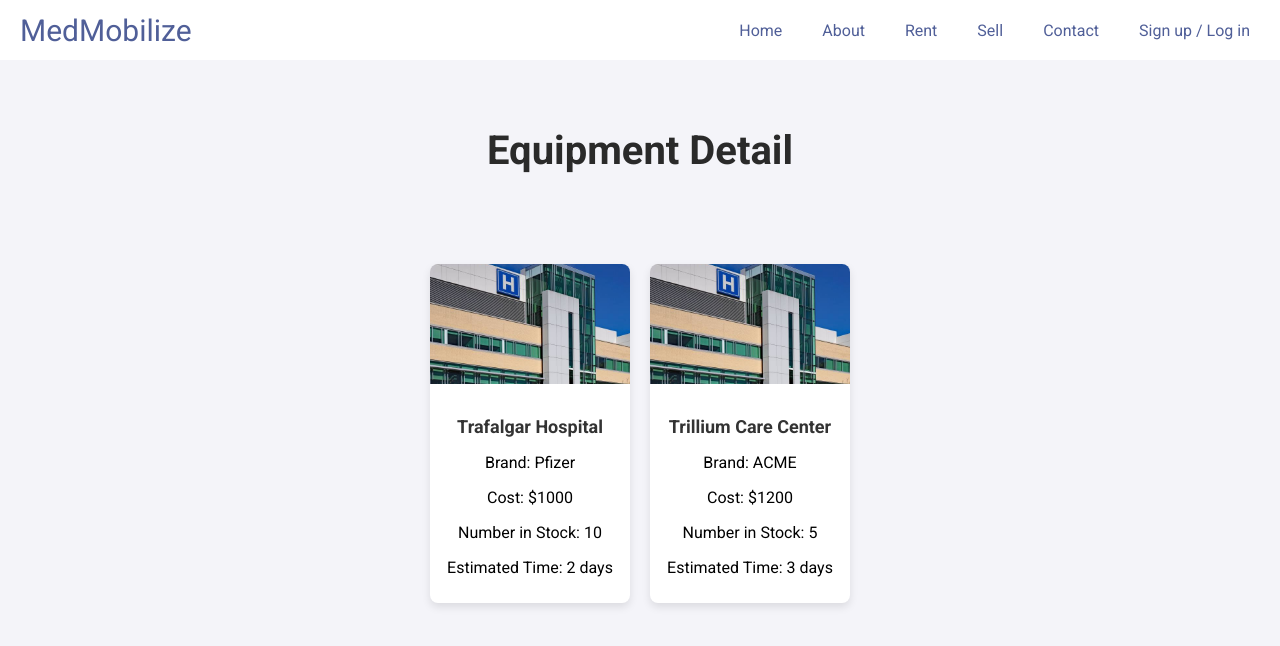
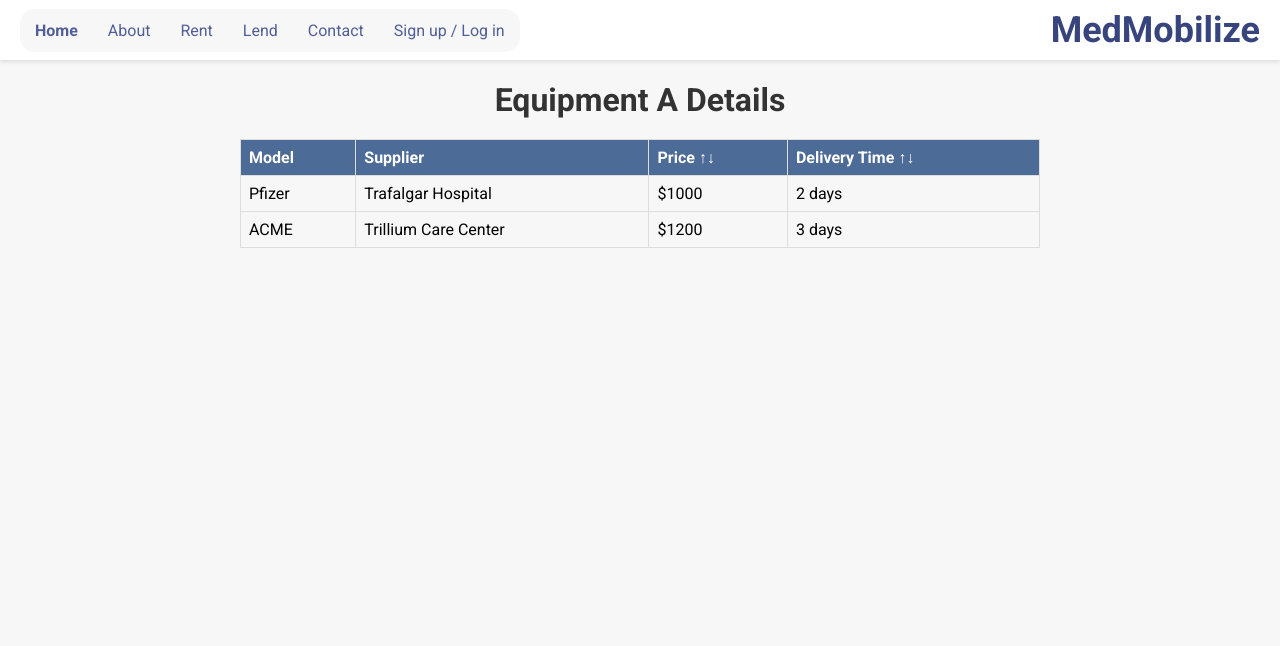
Before and after one commit to daniyalmohammed/Velocity-AgeTech-Challenge, a React (Create React App) app: page /equipment/1 in a window 1280 px wide. Shown: the top 646 px of the page. Built offline with nearby package versions, Linux system fonts and the light colour scheme.

Commit message:
done rest of pages

```diff
--- a/src/App.js
+++ b/src/App.js
@@ -5,6 +5,7 @@ import EquipmentList from './EquipmentList';
 import EquipmentDetail from './EquipmentDetail';
 import './App.css';
 import EquipmentTable from './Sell';
+import Checkout from './Checkout';
 // Import the Navbar CSS
 import './Navbar.css';
 
@@ -16,15 +17,15 @@ function App() {
       <div className="App">
         {/* Navigation Bar */}
         <nav className="navbar">
-          <Link to="/" className="navbar-brand">MedMobilize</Link>
           <div className="navbar-nav">
             <Link to="/" className="nav-item">Home</Link>
             <Link to="/about" className="nav-item">About</Link>
             <Link to="/equipment-list" className="nav-item">Rent</Link>
-            <Link to="/sell" className="nav-item">Sell</Link>
+            <Link to="/sell" className="nav-item">Lend</Link>
             <Link to="/contact" className="nav-item">Contact</Link>
             <Link to="/login" className="nav-item">Sign up / Log in</Link>
           </div>
+          <Link to="/" className="navbar-brand">MedMobilize</Link>
         </nav>
 
         {/* Main Content Area */}
@@ -34,6 +35,8 @@ function App() {
           <Route path="/equipment-list" element={<EquipmentList user={user} />} />
           <Route path="/equipment/:id" element={<EquipmentDetail />} />
           <Route path="/sell" element={<EquipmentTable/>} />
+          <Route path="/checkout" element={<Checkout/>} />
+
           {/* Add more routes here as needed */}
         </Routes>
       </div>
--- /dev/null
+++ b/src/Checkout.css
@@ -0,0 +1,87 @@
+.checkout-container {
+    max-width: 600px;
+    margin: 30px auto;
+    padding: 20px;
+    background: #fff;
+    border-radius: 8px;
+    box-shadow: 0 2px 4px rgba(0, 0, 0, 0.1);
+    font-family: 'Arial', sans-serif;
+  }
+
+  .checkout-container h2 {
+    color: #333;
+    text-align: center;
+    border-bottom: 1px solid #eee;
+    padding-bottom: 10px;
+    margin-bottom: 20px;
+  }
+
+  .checkout-listing h3 {
+    color: #333;
+    margin-bottom: 5px;
+  }
+
+  .checkout-listing p {
+    color: #666;
+    margin-bottom: 5px;
+  }
+
+  .quantity-selector {
+    display: flex;
+    align-items: center;
+    margin: 20px 0;
+  }
+
+  .quantity-selector label {
+    margin-right: 10px;
+  }
+
+  .quantity-selector input {
+    padding: 10px;
+    border: 1px solid #ccc;
+    border-radius: 4px;
+    width: 60px;
+  }
+
+  .summary {
+    background: #f7f7f7;
+    padding: 15px;
+    border-radius: 8px;
+    margin-bottom: 20px;
+  }
+
+  .summary-item {
+    display: flex;
+    justify-content: space-between;
+    margin-bottom: 10px;
+  }
+
+  .summary-item span {
+    font-size: 16px;
+  }
+
+  .summary-total {
+    font-weight: bold;
+  }
+
+  .total-price {
+    color: #004805;
+  }
+
+  .checkout-button {
+    width: 100%;
+    text-align: center;
+    padding: 12px 0;
+    font-size: 16px;
+    font-weight: bold;
+    color: #fff;
+    background-color: #5cb85c;
+    border: none;
+    border-radius: 4px;
+    cursor: pointer;
+    transition: background-color 0.3s ease;
+  }
+
+  .checkout-button:hover {
+    background-color: #4cae4c;
+  }
--- /dev/null
+++ b/src/Checkout.js
@@ -0,0 +1,85 @@
+import React, { useState, useEffect } from 'react';
+import { useLocation } from 'react-router-dom';
+import './Checkout.css'; // Ensure this path is correct for your project structure
+import Modal from './Modal'; // This is a modal component you might need to create
+
+// Inside your component function before return
+
+function Checkout() {
+  const location = useLocation();
+  const { listing } = location.state || {};
+  const [unitCount, setUnitCount] = useState(1);
+  const [subTotal, setSubTotal] = useState(0);
+  const [tax, setTax] = useState(0);
+  const [serviceFee, setServiceFee] = useState(0);
+  const [deliveryCharge, setDeliveryCharge] = useState(2.99); // Example delivery charge
+  const [finalPrice, setFinalPrice] = useState(0);
+
+  useEffect(() => {
+    if (listing) {
+      const unitPrice = Number(listing.price.substring(1));
+      const updatedSubTotal = unitPrice * unitCount;
+      const updatedTax = updatedSubTotal * 0.13; // 13% tax
+      const updatedServiceFee = updatedSubTotal * 0.15; // 15% service fee
+
+      setSubTotal(updatedSubTotal);
+      setTax(updatedTax);
+      setServiceFee(updatedServiceFee);
+      setFinalPrice(updatedSubTotal + updatedTax + updatedServiceFee + deliveryCharge);
+    }
+  }, [unitCount, listing]);
+
+  const handleUnitChange = (event) => {
+    const count = Math.max(1, parseInt(event.target.value, 10));
+    setUnitCount(count);
+  };
+  const [showModal, setShowModal] = useState(false);
+
+
+  return (
+    <div className="checkout-container">
+      {listing ? (
+        <>
+          <h2>Checkout</h2>
+          <div className="checkout-listing">
+            <h3>{listing.equipmentType}</h3>
+            <p>Supplier: {listing.supplier}</p>
+            <p>Price per unit: {listing.price}</p>
+            <p>Delivery Time: {listing.rentalPeriod}</p>
+            <div className="quantity-selector">
+              <label htmlFor="unitCount">Units:</label>
+              <input
+                type="number"
+                id="unitCount"
+                min="1"
+                value={unitCount}
+                onChange={handleUnitChange}
+              />
+            </div>
+            <div className="summary">
+              <div className="summary-item"><span>Subtotal</span><span>${subTotal.toFixed(2)}</span></div>
+              <div className="summary-item"><span>Delivery Fee</span><span>${deliveryCharge.toFixed(2)}</span></div>
+              <div className="summary-item"><span>Service Fee</span><span>${serviceFee.toFixed(2)}</span></div>
+              <div className="summary-item"><span>Estimated Tax</span><span>${tax.toFixed(2)}</span></div>
+              <div className="summary-total">
+                <span>Total: </span>
+                <span className="total-price">${finalPrice.toFixed(2)}</span>
+              </div>
+            </div>
+            <button className="checkout-button" onClick={() => setShowModal(true)}>Place Order</button>
+
+{showModal && (
+  <Modal onClose={() => setShowModal(false)}>
+    <p>Thank you for renting from MedMobilize, your order will arrive in {listing.rentalPeriod} business days.</p>
+  </Modal>
+)}
+          </div>
+        </>
+      ) : (
+        <p>No item selected for checkout.</p>
+      )}
+    </div>
+  );
+}
+
+export default Checkout;
--- a/src/EquipmentDetail.css
+++ b/src/EquipmentDetail.css
@@ -1,78 +1,75 @@
-@import url('https://fonts.googleapis.com/css2?family=Poppins:wght@400;600;700&display=swap');
-
-body {
-  font-family: 'Poppins', sans-serif;
+.equipment-detail {
+  font-family: 'Roboto', sans-serif;
+  width: 100%;
+  max-width: 800px; /* Adjust width as needed */
+  margin: 0 auto;
 }
 
-.equipment-list {
-  padding: 40px 20px; /* Increase padding for more space */
-  background: #f4f4f9;
-  min-height: 100vh;
+.equipment-detail .table-and-buttons {
+  display: flex;
+  align-items: flex-start;
+}
+
+.equipment-detail table {
+  margin-right: 20px;
+}
+
+.equipment-detail .rent-buttons {
   display: flex;
   flex-direction: column;
-  align-items: center; /* This will center your content horizontally */
+  padding: 0;
 }
 
-.equipment-list h1 {
-  color: rgb(42, 42, 42);
-  margin-bottom: 40px; /* Increase space between title and search bar */
-  font-size: 2.5rem; /* Make the title bigger */
+.equipment-detail .rent-button {
+  margin-bottom: 10px; /* adjust the space to align with table rows */
+  /* rest of the button styling */
 }
 
-.search-bar input {
-  border: none;
-  align-items: center;
-  width: 100%;
-  max-width: 700px;
-  margin-top: 100px;
-  margin-bottom: 400px;
-  font-size: 16px;
-  border-radius: 50px; /* Make it more rounded */
-  background-color: white;
-  box-shadow: 0 4px 8px rgba(0, 0, 0, 0.1); /* Optional: adds a subtle shadow */
+
+.equipment-detail h1 {
+  text-align: center;
+  color: #333;
+  margin-bottom: 20px;
 }
 
-.card-container {
-  display: flex;
-  flex-wrap: wrap;
-  gap: 20px;
-  justify-content: center;
-  margin-top: 50px;
+
+thead {
+  background-color: #0000FF; /* Changed to blue */
 }
 
-.card {
-  width: 200px;
-  box-shadow: 0 4px 8px rgba(0, 0, 0, 0.1);
+th, td {
+  text-align: left;
+  padding: 10px;
+  border-bottom: 1px solid #ddd;
+}
+
+th {
+  cursor: pointer; /* To indicate the headers are clickable for sorting */
+  background-color: #4D6B97;
+}
+
+th:hover {
+  background-color: #2b3b54; /* Hover effect for headers */
+}
+
+thead {
+  background-color: #4D6B97;
+  color: white;
   border-radius: 8px;
-  background: #fff;
-  transition: transform 0.2s;
+}
+
+
+th:hover,
+th .fa-sort:hover {
+  background-color: #2b3b54; /* Darken header on hover */
+}
+
+tbody tr:hover {
+  background-color: #e3e3e3; /* Darker shade on row hover for click indication */
   cursor: pointer;
 }
 
-.card:hover {
-  transform: translateY(-5px);
-  box-shadow: 0 8px 16px rgba(0, 0, 0, 0.2); /* Enhance shadow on hover for a better effect */
+/* This is to indicate that a row is clickable */
+tbody tr {
+  transition: background-color 0.3s; /* Smooth transition for hover effect */
 }
-
-.card-image {
-  width: 100%;
-  height: 120px;
-  object-fit: cover;
-  border-top-left-radius: 8px;
-  border-top-right-radius: 8px;
-}
-
-.card-content {
-  padding: 10px;
-}
-
-.card-title {
-  font-size: 18px;
-  color: #333;
-  margin-bottom: 5px;
-}
-
-.card-availability {
-  font-size: 14px;
-  color: #888;
-}
--- a/src/EquipmentDetail.js
+++ b/src/EquipmentDetail.js
@@ -1,97 +1,134 @@
-import React from 'react';
-import { useParams } from 'react-router-dom';
+import React, { useState } from 'react';
+import { useParams, useNavigate } from 'react-router-dom';
+import './EquipmentDetail.css'; // This path should be relative to your component file
+
 
 const equipmentData = [
   {
     id: '1',
-    name: 'Equipment A',
-    hospitals: [
+    equipmentType: 'Equipment A',
+    listings: [
       {
-        name: 'Trafalgar Hospital',
-        cost: '$1000',
-        stock: 10,
-        estimatedTime: '2 days',
-        brand: 'Pfizer'
+        equipmentType: 'Equipment A',
+        model: 'Pfizer',
+        count: 10,
+        price: '$1000',
+        rentalPeriod: '2 days',
+        supplier: 'Trafalgar Hospital'
       },
       {
-        name: 'Trillium Care Center',
-        cost: '$1200',
-        stock: 5,
-        estimatedTime: '3 days',
-        brand: 'ACME'
+        equipmentType: 'Equipment A',
+        model: 'ACME',
+        count: 5,
+        price: '$1200',
+        rentalPeriod: '3 days',
+        supplier: 'Trillium Care Center'
       },
     ],
   },
   {
     id: '2',
-    name: 'Equipment B',
-    hospitals: [
+    equipmentType: 'Equipment B',
+    listings: [
       {
-        name: 'Villa Italia Retirement Home',
-        cost: '$1500',
-        stock: 5,
-        estimatedTime: '3 days',
-        brand: 'Moderna'
+        equipmentType: 'Equipment A',
+        model: 'Moderna',
+        count: 5,
+        price: '$1500',
+        rentalPeriod: '3 days',
+        supplier: 'Villa Italia Retirement Home'
       },
       {
-        name: 'Melissa F. Core Lab',
-        cost: '$1300',
-        stock: 8,
-        estimatedTime: '4 days',
-        brand: 'N-22'
+        equipmentType: 'Equipment A',
+        model: 'N-22',
+        count: 8,
+        price: '$1300',
+        rentalPeriod: '4 days',
+        supplier: 'Melissa F. Core Lab'
       },
       {
-        name: 'McMaster University',
-        cost: '$1300',
-        stock: 8,
-        estimatedTime: '4 days',
-        brand: 'Johnson and Johnson'
+        equipmentType: 'Equipment A',
+        model: 'Johnson and Johnson',
+        count: 8,
+        price: '$1300',
+        rentalPeriod: '4 days',
+        supplier: 'McMaster University'
       },
     ],
   },
   {
     id: '3',
-    name: 'Equipment C',
-    hospitals: [
+    equipmentType: 'Equipment C',
+    listings: [
       {
-        name: 'Burlington Urgent Care Center',
-        cost: '$800',
-        stock: 15,
-        estimatedTime: '1 day',
-        brand: 'Therapeutics Labs'
+        equipmentType: 'Equipment A',
+        model: 'Therapeutics Labs',
+        count: 15,
+        price: '$800',
+        rentalPeriod: '1 day',
+        supplier: 'Burlington Urgent Care Center'
       },
       {
-        name: 'Juravinski Cancer Center',
-        cost: '$900',
-        stock: 20,
-        estimatedTime: '2 days',
-        brand: 'ACME'
+        equipmentType: 'Equipment A',
+        model: 'ACME',
+        count: 20,
+        price: '$900',
+        rentalPeriod: '2 days',
+        supplier: 'Juravinski Cancer Center'
       },
     ],
   },
 ];
 
+
 function EquipmentDetail() {
   const { id } = useParams();
+  const navigate = useNavigate();
   const equipment = equipmentData.find(item => item.id === id);
+  const [sortedListings, setSortedListings] = useState(equipment.listings);
+
+  const sortListings = (field) => {
+    const sorted = [...sortedListings].sort((a, b) => {
+      let valA = field === 'price' ? Number(a[field].substring(1)) : Number(a[field].split(' ')[0]);
+      let valB = field === 'price' ? Number(b[field].substring(1)) : Number(b[field].split(' ')[0]);
+
+      return valA - valB;
+    });
+    setSortedListings(sorted);
+  };
+
+  const handleRowClick = (listing) => {
+    // This will navigate to the checkout page with the clicked listing's details
+    navigate('/checkout', { state: { listing } });
+  };
 
   return (
-    <div className="equipment-list">
-      <h1>Equipment Detail</h1>
-      <div className="card-container">
-        {equipment.hospitals.map((hospital, index) => (
-          <div className="card" key={index}>
-            <img src={require("./images/hospital-image.jpg")} alt={hospital.name} className="card-image" />
-            <div className="card-content">
-              <h3 className="card-title">{hospital.name}</h3>
-              <p>Brand: {hospital.brand}</p>
-              <p>Cost: {hospital.cost}</p>
-              <p>Number in Stock: {hospital.stock}</p>
-              <p>Estimated Time: {hospital.estimatedTime}</p>
-            </div>
-          </div>
-        ))}
-      </div>
+    <div className="equipment-detail">
+      <h1>{equipment.equipmentType} Details</h1>
+      <table>
+        <thead>
+          <tr>
+            <th>Model</th>
+            <th>Supplier</th>
+            <th className="sortable" onClick={() => sortListings('price')}>
+              Price  ↑↓<i className="fa fa-sort"></i>
+            </th>
+            <th className="sortable" onClick={() => sortListings('rentalPeriod')}>
+              Delivery Time  ↑↓<i className="fa fa-sort"></i>
+            </th>
+          </tr>
+        </thead>
+        <tbody>
+          {sortedListings.map((listing, index) => (
+            <tr key={index} onClick={() => handleRowClick(listing)} className="clickable-row">
+              <td>{listing.model}</td>
+              <td>{listing.supplier}</td>
+              <td>{listing.price}</td>
+              <td>{listing.rentalPeriod}</td>
+            </tr>
+          ))}
+        </tbody>
+      </table>
     </div>
   );
 }
--- a/src/EquipmentList.css
+++ b/src/EquipmentList.css
@@ -1,12 +1,12 @@
-@import url('https://fonts.googleapis.com/css2?family=Poppins:wght@400;600;700&display=swap');
+/* Navbar.css */
+@import url('https://fonts.googleapis.com/css?family=Roboto:400,700&display=swap');
+body {
+  font-family: 'Roboto', sans-serif;
 
-body {
-  font-family: 'Poppins', sans-serif;
 }
-
 .equipment-list {
     padding: 40px 20px; /* Increase padding for more space */
-    background: #f4f4f9;
+    background: #fefefe;
     min-height: 100vh;
     display: flex;
     flex-direction: column;
@@ -19,6 +19,11 @@ body {
     font-size: 2.5rem; /* Make the title bigger */
   }
 
+  .search-bar {
+    margin-right: 400px;
+    background-color: rgb(249, 249, 249);
+  }
+
 
   .search-bar input {
     border: none;
@@ -27,11 +32,13 @@ body {
     max-width: 1000px;
     min-width: 500px;
     margin-top: 100px;
-    margin-bottom: 400px;
+    padding-bottom: 400px;
+    margin-left: 400px;
     font-size: 16px;
     border-radius: 50px; /* Make it more rounded */
-    background-color: white;
-    box-shadow: 0 4px 8px rgba(0, 0, 0, 0.1); /* Optional: adds a subtle shadow */
+    background-color: rgb(249, 249, 249);
+    outline: none;
+    font-weight:50;
   }
 
 
@@ -105,15 +112,40 @@ body {
     cursor: pointer;
   }
 
+  .dropdown-item {
+    display: flex;
+    justify-content: space-between;
+    align-items: center;
+    /* Other styles such as padding, etc. */
+  }
+
+  .item-availability {
+    font-size: 0.8em; /* Smaller text size */
+    color: grey; /* Grey text color */
+    margin-left: 8px; /* Optional: adds some space between the name and the availability */
+  }
+
+  .search-bar{
+    font-weight:700;
+  }
+
+  .search-bar,
+.dropdown {
+  font-family: 'Roboto', sans-serif;
+}
+
+  .dropdown {
+  max-height: 500px; /* Adjust this value as needed */
+  overflow-y: auto; /* This will enable scrolling if there are more than 10 items */
+}
+
+.dropdown-item {
+  height: 20px; /* Example height - adjust based on your design */
+  /* Other styles */
+}
+
   .dropdown-item:hover {
     background-color: #f6f6f6;
-  }
-
-  /* Additional styles for the input */
-  input[type="text"]:focus {
-    outline: none; /* Removes the default focus outline */
-    border-color: #a8a8a8;
-    box-shadow: 0 1px 6px 0 rgba(32,33,36,0.28);
   }
 
 
--- a/src/EquipmentList.js
+++ b/src/EquipmentList.js
@@ -37,6 +37,7 @@ function EquipmentList({ user }) {
           <input
             type="text"
             placeholder="Search products"
+            style={{ border: 'none', outline: 'none' }}
             onChange={(e) => setFilter(e.target.value)}
             onFocus={() => setShowDropdown(true)}
             onBlur={() => setTimeout(() => setShowDropdown(false), 100)} // hides dropdown when not focused
@@ -50,10 +51,12 @@ function EquipmentList({ user }) {
                     onMouseDown={() => navigate(`/equipment/${item.id}`)} // onMouseDown triggers before onBlur
                   >
                     {item.name}
+                    <span className="item-availability">{item.availability}</span>
                   </div>
                 ))}
               </div>
             )}
+
         </div>
       </div>
     </div>
--- /dev/null
+++ b/src/Modal.css
@@ -0,0 +1,19 @@
+/* Modal.css file */
+.modal-backdrop {
+    position: fixed;
+    top: 0;
+    left: 0;
+    right: 0;
+    bottom: 0;
+    background-color: rgba(0, 0, 0, 0.5);
+    display: flex;
+    justify-content: center;
+    align-items: center;
+  }
+
+  .modal-content {
+    background: white;
+    padding: 20px;
+    border-radius: 5px;
+    box-shadow: 0 2px 10px rgba(0, 0, 0, 0.1);
+  }
--- /dev/null
+++ b/src/Modal.js
@@ -0,0 +1,16 @@
+// Modal.js file
+import React from 'react';
+import './Modal.css'; // Make sure to create this CSS file for styling
+
+function Modal({ children, onClose }) {
+  return (
+    <div className="modal-backdrop">
+      <div className="modal-content">
+        {children}
+        <button onClick={onClose}>Close</button>
+      </div>
+    </div>
+  );
+}
+
+export default Modal;
--- a/src/Navbar.css
+++ b/src/Navbar.css
@@ -3,6 +3,48 @@
 body {
   font-family: 'Roboto', sans-serif;
 
+}
+
+.rent-button {
+  background-color: green; /* Green background */
+  color: white; /* White text */
+  padding: 10px 20px; /* Padding for button */
+  border: none; /* No border */
+  border-radius: 5px; /* Rounded corners */
+  cursor: pointer; /* Hand cursor on hover */
+  margin-left: 10px; /* Margin to the left of the button */
+}
+
+.rent-button:hover {
+  background-color: #004d00; /* Darker green on hover */
+}
+
+
+.navbar-nav {
+  display: inline-block; /* Or flex, if you prefer */
+  background-color: #f7f7f7; /* Light grey background */
+  border-radius: 15px; /* Adjust the border-radius as needed */
+  padding: 10px; /* Add some space around the links */
+}
+
+.nav-item {
+  margin-left: 20px;
+  text-decoration: none;
+  color: #505F98;
+  padding: 2px 5px;
+  border-radius: 5px;
+  /* Rest of your styles */
+}
+
+/* Add this if you want the first item to not have the margin on the left */
+.nav-item:first-child {
+  margin-left: 0;
+  font-weight: 700;
+}
+
+.nav-item:hover {
+  background-color: #b8b8b8;
+  text-decoration: none; /* Ensure no underline on hover */
 }
 
 .navbar {
@@ -16,13 +58,18 @@ body {
   }
 
   .navbar-brand {
-    font-size: 30px;
-    color: #333;
+    font-size: 36px;
+    color: #37447E;
     text-decoration: none;
-    color: #505F98;
+    color: #37447E;
     font-family: 'Roboto', sans-serif;
+    font-weight: 900;
+    align-items: center;
   }
 
+  .navbar-brand:hover {
+    text-decoration: none;
+  }
 
   .navbar-nav {
     display: flex;
@@ -32,10 +79,11 @@ body {
     margin-left: 20px;
     text-decoration: none;
     color: #505F98;
-    padding: 5px 10px;
+    padding: 2px 5px;
     border-radius: 5px;
   }
 
   .nav-item:hover {
     background-color: #f2f2f2;
+    text-decoration: none;
   }
```
Lines whose indentation alone changed are shown as unchanged.
